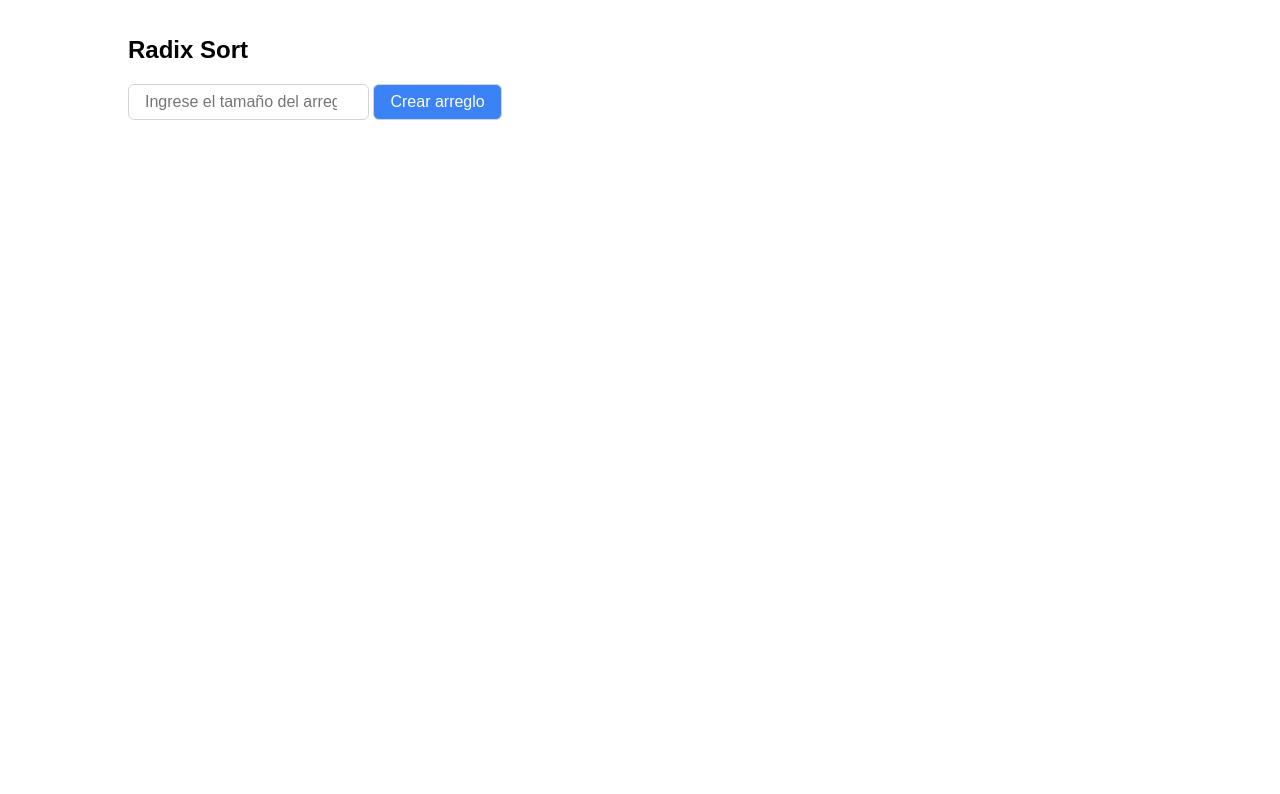
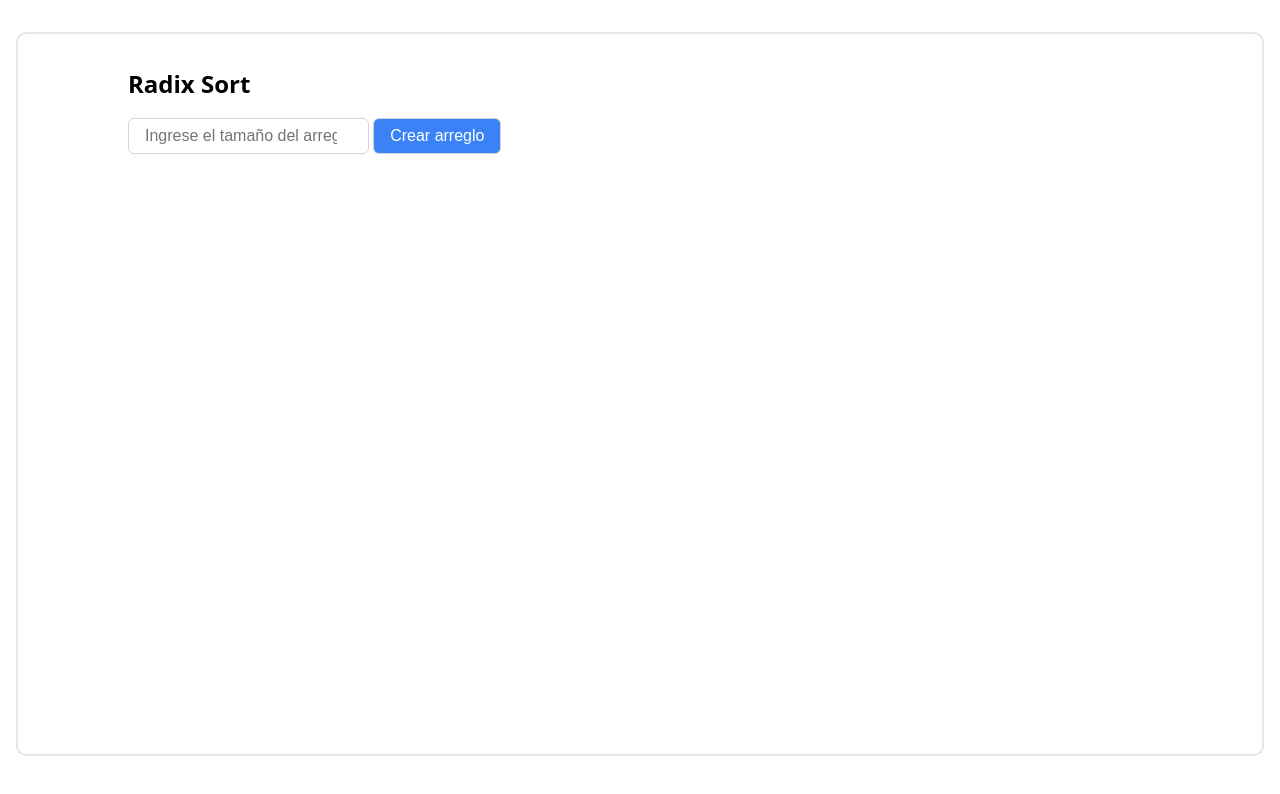
Before and after one commit to Brayan-chan/RadixSort, a plain HTML site: page index.html in a window 1280 px wide. Drawn offline with Linux system fonts and the light colour scheme.

Commit message:
border style

```diff
--- a/index.html
+++ b/index.html
@@ -7,13 +7,15 @@
     <link rel="stylesheet" href="style.css">
 </head>
 <body>
-    <div class="container" id="app">
-        <h1 class="text-2xl font-bold mb-4">Radix Sort</h1>
+    <main>
+        <div class="container" id="app">
+            <h1 class="text-2xl font-bold mb-4">Radix Sort</h1>
 
-        <div id="inputSection"></div>
+            <div id="inputSection"></div>
 
-        <div id="visualizationSection"></div>
-    </div>
+            <div id="visualizationSection"></div>
+        </div>
+    </main>
 </body>
 <script src="script.js"></script>
 </html>
--- a/style.css
+++ b/style.css
@@ -1,9 +1,28 @@
 body {
-    font-family: Arial, sans-serif;
+    font-family: system-ui,
+    -apple-system,
+    BlinkMacSystemFont,
+    'Segoe UI',
+    Roboto,
+    Oxygen,
+    Ubuntu,
+    Cantarell,
+    'Open Sans',
+    'Helvetica Neue',
+    sans-serif;
     line-height: 1.5;
     margin: 0;
     padding: 0;
 }
+
+main {
+    border: 2px solid #e5e7eb;
+    height: 90vh;
+    margin-top: 2rem;
+    margin-inline: 1rem;
+    border-radius: 10px;
+}
+
 .container {
     max-width: 64rem;
     margin: 0 auto;
```
